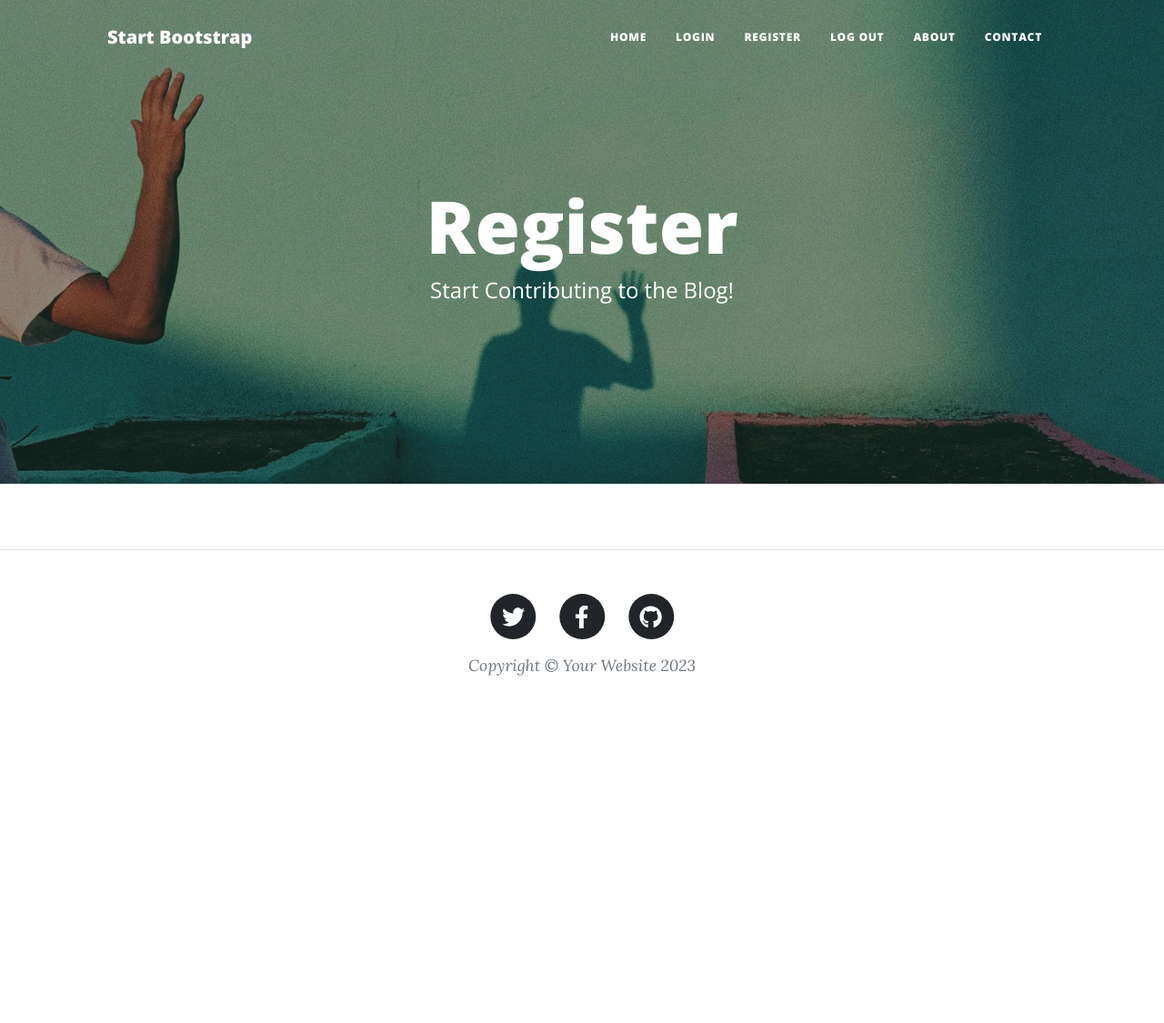
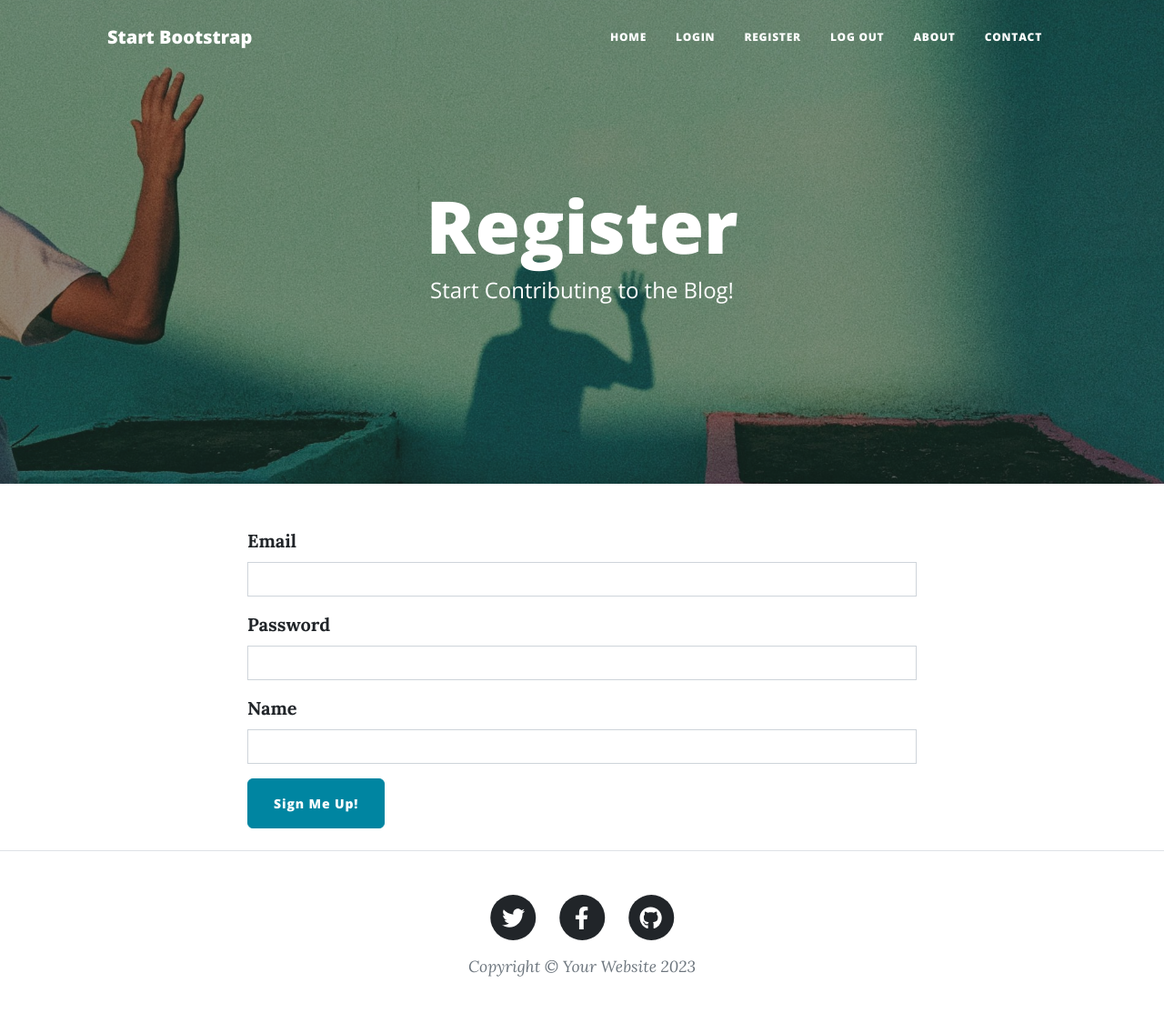
Before and after one commit to Sid72020123/Learn-Python---Udemy, a Flask app: page /register in a window 1280 px wide. Shown: the whole page at 91% size. Before the commit the page ends 743 px from the top, so only its background shows below. Run offline with Flask 3, Linux system fonts and the light colour scheme; some libraries are stand-ins or nearby versions.

Commit message:
Day 69: Task 1

```diff
--- a/src/Day 69/forms.py
+++ b/src/Day 69/forms.py
@@ -1,5 +1,5 @@
 from flask_wtf import FlaskForm
-from wtforms import StringField, SubmitField
+from wtforms import StringField, SubmitField, PasswordField
 from wtforms.validators import DataRequired, URL
 from flask_ckeditor import CKEditorField
 
@@ -13,7 +13,12 @@ class CreatePostForm(FlaskForm):
     submit = SubmitField("Submit Post")
 
 
-# TODO: Create a RegisterForm to register new users
+# Create a form to register new users
+class RegisterForm(FlaskForm):
+    email = StringField("Email", validators=[DataRequired()])
+    password = PasswordField("Password", validators=[DataRequired()])
+    name = StringField("Name", validators=[DataRequired()])
+    submit = SubmitField("Sign Me Up!")
 
 
 # TODO: Create a LoginForm to login existing users
--- a/src/Day 69/main.py
+++ b/src/Day 69/main.py
@@ -9,25 +9,10 @@ from sqlalchemy.orm import relationship, DeclarativeBase, Mapped, mapped_column
 from sqlalchemy import Integer, String, Text
 from functools import wraps
 from werkzeug.security import generate_password_hash, check_password_hash
-# Import your forms from the forms.py
-from forms import CreatePostForm
-
-
-'''
-Make sure the required packages are installed:
-Open the Terminal in PyCharm (bottom left).
-
-On Windows type:
-python -m pip install -r requirements.txt
-
-On MacOS type:
-pip3 install -r requirements.txt
-
-This will install the packages from the requirements.txt for this project.
-'''
+from forms import CreatePostForm, RegisterForm
 
 app = Flask(__name__)
-app.config['SECRET_KEY'] = '8BYkEfBA6O6donzWlSihBXox7C0sKR6b'
+app.config["SECRET_KEY"] = "8BYkEfBA6O6donzWlSihBXox7C0sKR6b"
 ckeditor = CKEditor(app)
 Bootstrap5(app)
 
@@ -37,7 +22,9 @@ Bootstrap5(app)
 # CREATE DATABASE
 class Base(DeclarativeBase):
     pass
-app.config['SQLALCHEMY_DATABASE_URI'] = 'sqlite:///posts.db'
+
+
+app.config["SQLALCHEMY_DATABASE_URI"] = "sqlite:///posts.db"
 db = SQLAlchemy(model_class=Base)
 db.init_app(app)
 
@@ -54,7 +41,12 @@ class BlogPost(db.Model):
     img_url: Mapped[str] = mapped_column(String(250), nullable=False)
 
 
-# TODO: Create a User table for all your registered users.
+class User(UserMixin, db.Model):
+    __tablename__ = "users"
+    id: Mapped[int] = mapped_column(Integer, primary_key=True)
+    email: Mapped[str] = mapped_column(String(100), unique=True)
+    password: Mapped[str] = mapped_column(String(100))
+    name: Mapped[str] = mapped_column(String(100))
 
 
 with app.app_context():
@@ -62,23 +54,36 @@ with app.app_context():
 
 
 # TODO: Use Werkzeug to hash the user's password when creating a new user.
-@app.route('/register')
+@app.route("/register")
 def register():
-    return render_template("register.html")
+    form = RegisterForm()
+    if form.validate_on_submit():
+        hash_and_salted_password = generate_password_hash(
+            form.password.data, method="pbkdf2:sha256", salt_length=8
+        )
+        new_user = User(
+            email=form.email.data,
+            name=form.name.data,
+            password=hash_and_salted_password,
+        )
+        db.session.add(new_user)
+        db.session.commit()
+        return redirect(url_for("get_all_posts"))
+    return render_template("register.html", form=form)
 
 
 # TODO: Retrieve a user from the database based on their email.
-@app.route('/login')
+@app.route("/login")
 def login():
     return render_template("login.html")
 
 
-@app.route('/logout')
+@app.route("/logout")
 def logout():
-    return redirect(url_for('get_all_posts'))
+    return redirect(url_for("get_all_posts"))
 
 
-@app.route('/')
+@app.route("/")
 def get_all_posts():
     result = db.session.execute(db.select(BlogPost))
     posts = result.scalars().all()
@@ -103,7 +108,7 @@ def add_new_post():
             body=form.body.data,
             img_url=form.img_url.data,
             author=current_user,
-            date=date.today().strftime("%B %d, %Y")
+            date=date.today().strftime("%B %d, %Y"),
         )
         db.session.add(new_post)
         db.session.commit()
@@ -120,7 +125,7 @@ def edit_post(post_id):
         subtitle=post.subtitle,
         img_url=post.img_url,
         author=post.author,
-        body=post.body
+        body=post.body,
     )
     if edit_form.validate_on_submit():
         post.title = edit_form.title.data
@@ -139,7 +144,7 @@ def delete_post(post_id):
     post_to_delete = db.get_or_404(BlogPost, post_id)
     db.session.delete(post_to_delete)
     db.session.commit()
-    return redirect(url_for('get_all_posts'))
+    return redirect(url_for("get_all_posts"))
 
 
 @app.route("/about")
--- a/src/Day 69/templates/register.html
+++ b/src/Day 69/templates/register.html
@@ -1,11 +1,7 @@
-{% from "bootstrap5/form.html" import render_form %} {% block content %} {%
-include "header.html" %}
+{% from "bootstrap5/form.html" import render_form %} {% block content %} {% include "header.html" %}
 
 <!-- Page Header -->
-<header
-  class="masthead"
-  style="background-image: url('../static/assets/img/register-bg.jpg')"
->
+<header class="masthead" style="background-image: url(&quot;../static/assets/img/register-bg.jpg&quot;)">
     <div class="container position-relative px-4 px-lg-5">
         <div class="row gx-4 gx-lg-5 justify-content-center">
             <div class="col-md-10 col-lg-8 col-xl-7">
@@ -22,7 +18,8 @@ include "header.html" %}
     <div class="container">
         <div class="row">
             <div class="col-lg-8 col-md-10 mx-auto">
-        <!--TODO: render your registration form here-->
+                <!--Rendering the registration form here-->
+                {{render_form(form, novalidate=True, button_map={"submit": "primary"}) }}
             </div>
         </div>
     </div>
```
Lines whose indentation alone changed are shown as unchanged.
